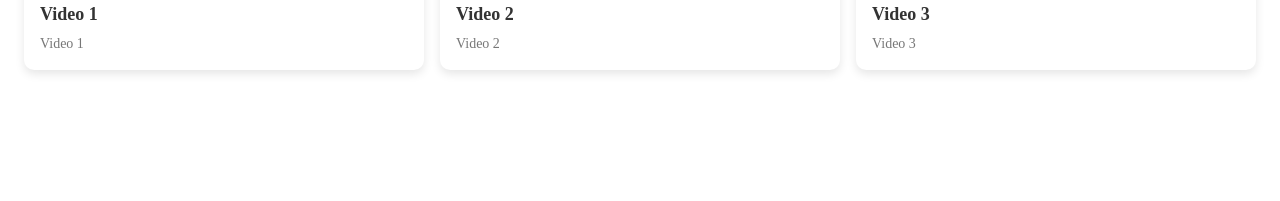
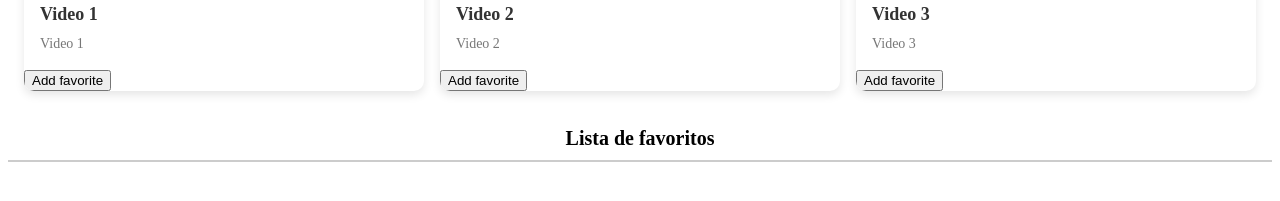
Before and after one commit to SantyxError/Portfolio-app, an Angular app: page / in a window 1280 px wide. Shown: the part 377-578 px from the top of the page. Built offline with nearby package versions, Linux system fonts and the light colour scheme.

Commit message:
Favorite List added

```diff
--- a/src/app/app.component.html
+++ b/src/app/app.component.html
@@ -6,3 +6,5 @@
     *ngFor="let detalleVideo of listdeVideos"
   ></app-card>
 </div>
+
+<app-sidebar></app-sidebar>
--- a/src/app/app.module.ts
+++ b/src/app/app.module.ts
@@ -3,16 +3,16 @@ import { BrowserModule } from '@angular/platform-browser';
 import { AppComponent } from './app.component';
 import { HeaderComponent } from './header/header.component';
 import { CardComponent } from './card/card.component';
+import { SidebarComponent } from './sidebar/sidebar.component';
 
 @NgModule({
   declarations: [
     AppComponent,
     HeaderComponent,
     CardComponent,
+    SidebarComponent,
   ],
-  imports: [
-    BrowserModule,
-  ],
+  imports: [BrowserModule],
   bootstrap: [AppComponent],
 })
 export class AppModule {}
--- a/src/app/card/card.component.html
+++ b/src/app/card/card.component.html
@@ -1,7 +1,12 @@
 <div class="card">
   <img clas="image" [src]="dataEntrante?.img" alt="image" />
   <div class="wrapper-text">
-    <div class="title">{{dataEntrante?.title}}</div>
-    <div class="sub-title">{{dataEntrante?.subtitle}}</div>
+    <div class="title">{{ dataEntrante?.title }}</div>
+    <div class="sub-title">{{ dataEntrante?.subtitle }}</div>
+  </div>
+  <div>
+    <button class="favorite" (click)="agregarFavorito()">
+      Add favorite
+    </button>
   </div>
 </div>
--- a/src/app/card/card.component.ts
+++ b/src/app/card/card.component.ts
@@ -1,3 +1,4 @@
+import { ServicioDeFavoritosService } from './../servicio-de-favoritos.service';
 import { Component, Input, OnInit } from '@angular/core';
 
 @Component({
@@ -9,9 +10,16 @@ export class CardComponent implements OnInit {
   @Input() dataEntrante: any;
   public image!: string;
 
-  constructor() {}
+  constructor(private servicioFavorito: ServicioDeFavoritosService) {}
 
   ngOnInit(): void {
     this.image = 'https://picsum.photos/536/354';
   }
+
+  agregarFavorito() {
+    console.log(this.dataEntrante);
+    this.servicioFavorito.disparadorDeFavoritos.emit({
+      data:this.dataEntrante
+    });
+  }
 }
--- /dev/null
+++ b/src/app/servicio-de-favoritos.service.ts
@@ -0,0 +1,10 @@
+import { EventEmitter, Injectable, Output } from '@angular/core';
+
+@Injectable({
+  providedIn: 'root',
+})
+export class ServicioDeFavoritosService {
+  [x: string]: any;
+  @Output() disparadorDeFavoritos: EventEmitter<any> = new EventEmitter();
+  constructor() {}
+}
--- a/src/app/sidebar/sidebar.component.css
+++ b/src/app/sidebar/sidebar.component.css
@@ -0,0 +1,55 @@
+.favorite-list {
+  list-style: none;
+  padding: 0;
+  margin: 0;
+  display: flex;
+  flex-direction: column;
+  gap: 10px;
+}
+
+.favorite-list li {
+  display: flex;
+  align-items: center;
+  padding: 10px;
+  border: 1px solid #ccc;
+  border-radius: 8px;
+  background-color: #f9f9f9;
+  box-shadow: 0 2px 4px rgba(0, 0, 0, 0.1);
+  transition: transform 0.2s;
+}
+
+.favorite-list li:hover {
+  transform: translateY(-5px);
+}
+
+.card {
+  display: flex;
+  align-items: center;
+  gap: 10px;
+}
+
+.mini-image {
+  width: 80px;
+  height: 80px;
+  object-fit: cover;
+  border-radius: 8px;
+}
+
+.title-inside {
+  font-size: 16px;
+  font-weight: 500;
+  color: #333;
+}
+
+.title {
+  font-size: 20px;
+  font-weight: bold;
+  margin-bottom: 10px;
+  text-align: center;
+}
+
+.divider {
+  height: 2px;
+  background-color: #ccc;
+  margin: 10px 0;
+}
--- a/src/app/sidebar/sidebar.component.html
+++ b/src/app/sidebar/sidebar.component.html
@@ -1 +1,16 @@
-<p>sidebar works!</p>
+<div>
+  <h3 class="title">Lista de favoritos</h3>
+</div>
+<div class="divider"></div>
+<div>
+  <ul class="favorite-list">
+    <li *ngFor="let video of listDeVideos">
+      <div class="card">
+        <img [src]="video?.data?.img" alt="" class="mini-image" />
+      </div>
+      <div>
+        <div class="title-inside">{{ video?.data?.title }}</div>
+      </div>
+    </li>
+  </ul>
+</div>
--- a/src/app/sidebar/sidebar.component.ts
+++ b/src/app/sidebar/sidebar.component.ts
@@ -1,10 +1,20 @@
 import { Component } from '@angular/core';
+import { ServicioDeFavoritosService } from '../servicio-de-favoritos.service';
 
 @Component({
   selector: 'app-sidebar',
   templateUrl: './sidebar.component.html',
-  styleUrl: './sidebar.component.css'
+  styleUrl: './sidebar.component.css',
 })
 export class SidebarComponent {
+  constructor(private servicioFavorito: ServicioDeFavoritosService) {}
 
+  public listDeVideos: Array<any> = [];
+
+  ngOnInit(): void {
+    this.servicioFavorito.disparadorDeFavoritos.subscribe((data) => {
+      console.log('Recibiendo data...', data);
+      this.listDeVideos.push(data);
+    });
+  }
 }
```
Also changed, not shown: 1 other file (tests, documents, lock files or other folders).
